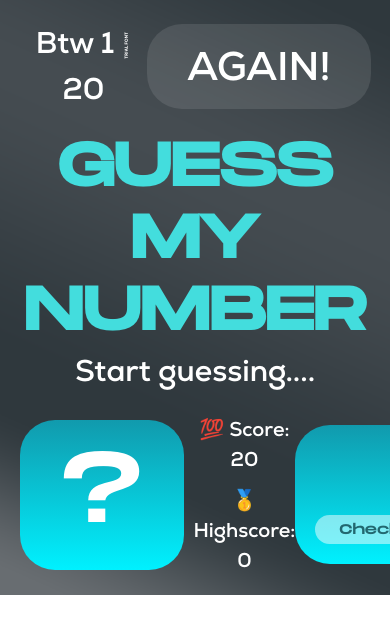
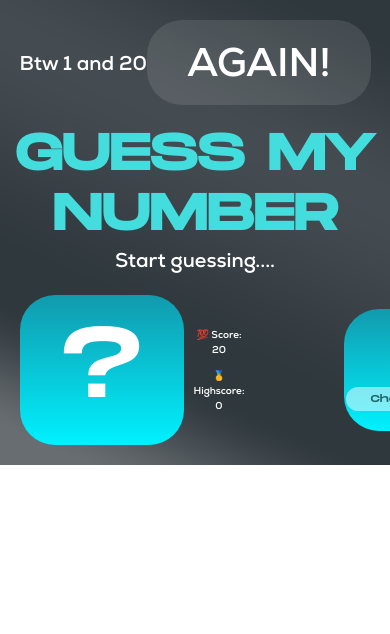
Before and after one commit to Dadabrands/Guess-My-Number-Game, a plain HTML site: page index.html in a window 390 px wide. Shown: the top 634 px of the page. Drawn offline with Linux system fonts and the light colour scheme.

Commit message:
Third commit

```diff
--- a/index.html
+++ b/index.html
@@ -9,7 +9,7 @@
   </head>
   <body>
     <header>
-      <div><p class="BTW">Btw 1 & 20</p></div>
+      <div><p class="BTW">Btw 1 and 20</p></div>
       <div><button class="again">AGAIN!</button></div>
     </header>
     <main>
--- a/style.css
+++ b/style.css
@@ -106,11 +106,24 @@ button {
   background: linear-gradient(#119aad, #00f1ff);
 }
 
+/* div.Guess {
+  width: 80%;
+  max-width: 200px;
+  height: auto;
+  margin: 20px auto;
+  display: inline-flex;
+  flex-direction: column;
+  align-items: center;
+  justify-content: center;
+  padding: 20px;
+  background: linear-gradient(#119aad, #00f1ff);
+  border-radius: 35px;
+} */
 div.Guess {
-  width: 100%;
-  max-width: 400px;
+  width: 80%;
+  max-width: 200px;
   height: auto;
-  margin: 0 auto;
+  margin: auto 100px;
   display: flex;
   flex-direction: column;
   align-items: center;
@@ -124,7 +137,7 @@ div.Guess input[type='number'] {
   border: none;
   background: transparent;
   width: 100%;
-  max-width: 300px;
+  max-width: 200px;
   text-align: center;
   padding: 12px;
   color: #fff;
@@ -147,35 +160,7 @@ div.Guess button {
 
 @media screen and (max-width: 768px) {
   h1 {
-    font-size: 80px;
-  }
-
-  p.message {
-    font-size: 40px;
-  }
-
-  p.BTW {
-    font-size: 40px;
-  }
-
-  p.label-highscore,
-  p.label-score {
-    font-size: 24px;
-  }
-
-  div.Guess input[type='number'] {
-    font-size: 40px;
-  }
-
-  div.Guess button {
-    font-size: 16px;
-    padding: 8px 30px;
-  }
-}
-
-@media screen and (max-width: 480px) {
-  h1 {
-    font-size: 60px;
+    font-size: 70px;
   }
 
   p.message {
@@ -196,7 +181,42 @@ div.Guess button {
   }
 
   div.Guess button {
-    font-size: 14px;
+    font-size: 12px;
+    padding: 8px 30px;
+  }
+}
+
+@media screen and (max-width: 480px) {
+  h1 {
+    font-size: 50px;
+  }
+
+  p.message {
+    font-size: 20px;
+  }
+
+  p.BTW {
+    font-size: 20px;
+  }
+
+  p.label-highscore,
+  p.label-score {
+    font-size: 10px;
+  }
+
+  div.Guess input[type='number'] {
+    font-size: 20px;
+  }
+
+  div.Guess button {
+    font-size: 10px;
     padding: 6px 24px;
   }
 }
+
+@media screen and (max-width: 480px) {
+  div.Guess {
+    width: 90%;
+    max-width: 100px;
+  }
+}
```
